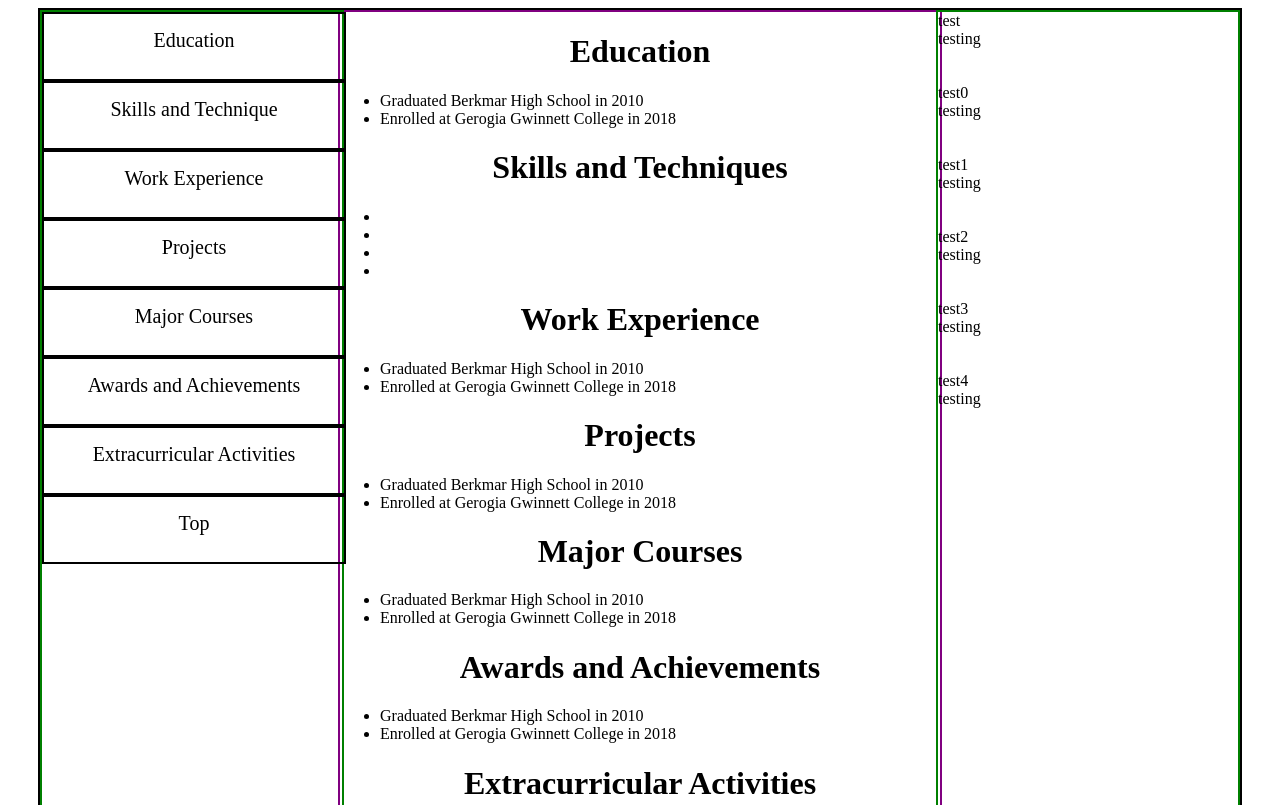
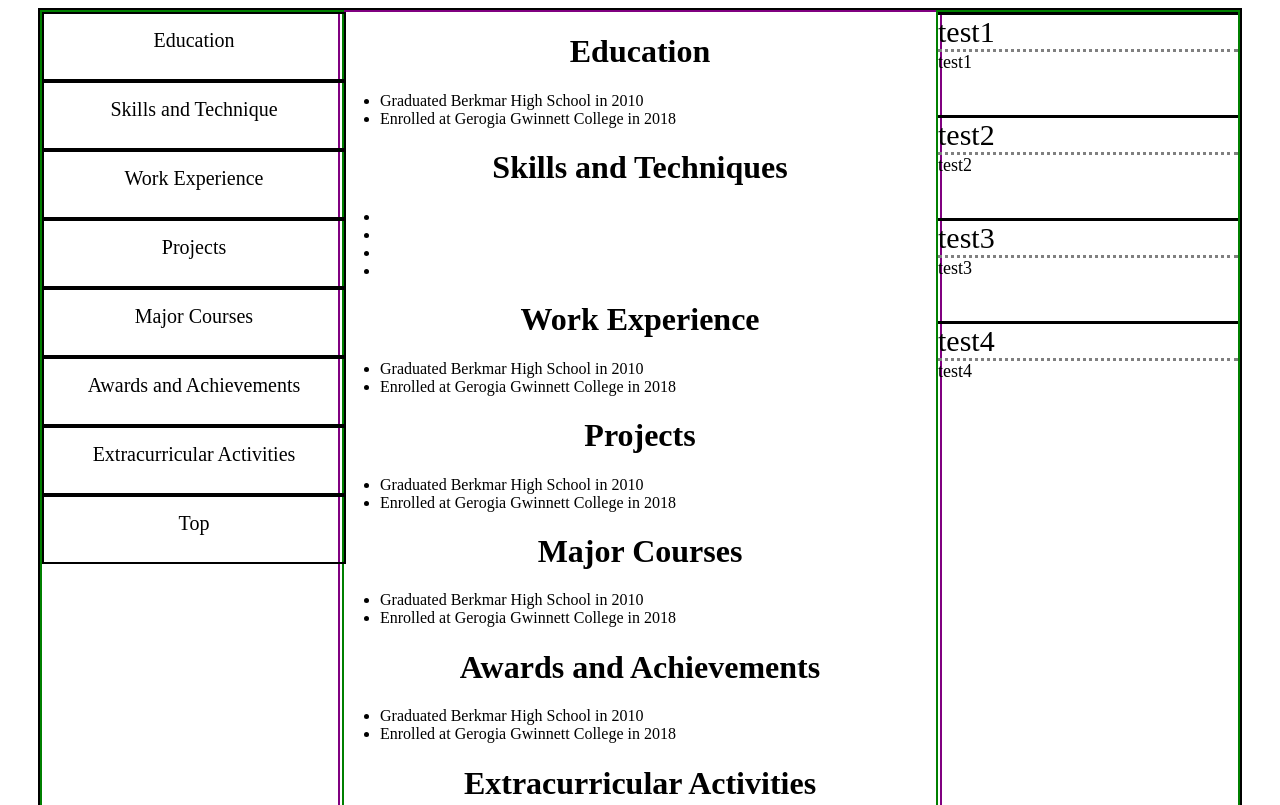
Before and after one commit to DerekPhung/Resume, a plain HTML site: page index.html in a window 1280 px wide. Shown: the top 805 px of the page. Drawn offline with Linux system fonts and the light colour scheme.

Commit message:
more funciton

```diff
--- a/ComponentRight/componentRight.js
+++ b/ComponentRight/componentRight.js
@@ -1,30 +1,37 @@
 
 
 function bodyText(topic, description){
+    console.log("Running bodyText")
+    //print body text method
     document.getElementById("columnRight").innerHTML +=
-    `${topic} <br/>
-    ${description} <br/> <br/> <br/>`;
+    `<div class="headerRight"> ${topic}</div>
+    <p1> ${description} <br/>
+    <br/> <br/> </p1>
+    `;
 
 }
-
+//main
 function main(){
+    console.log("Running Main of componentRight.js")
     document.getElementById("bigBox").innerHTML += `
     <div id="columnRight">
 
     </div>
   `;
 
-  bodyText("test", "testing" );
 
-  for(let i = 0; i < 5; i++){
-    bodyText("test" + i, "testing");
+  //array of information
+  let topics = ["test1" ,"test2" ,"test3" ,"test4"]
+  let descriptions = ["test1", "test2", "test3", "test4"];
+
+  //print out information in body text format
+  for(let i = 0; i < topics.length; i++){
+    bodyText(topics[i], descriptions[i]);
   }
 
 
-
-
 }
-
+//Running
 console.log("Component Right is running")
-
 main();
+console.log("Component Right has ran correctly")
--- a/style.css
+++ b/style.css
@@ -44,3 +44,15 @@
 .navBox:hover{
   background-color: gray;
 }
+
+/*ColumnRight Stuff please ask Joey before touching */
+#columnRight .headerRight{
+  font-size: 30px;
+  border-top: 3px solid black;
+  border-bottom: 3px dotted gray;
+
+}
+
+#columnRight p1{
+  font-size: 18px;
+}
```
